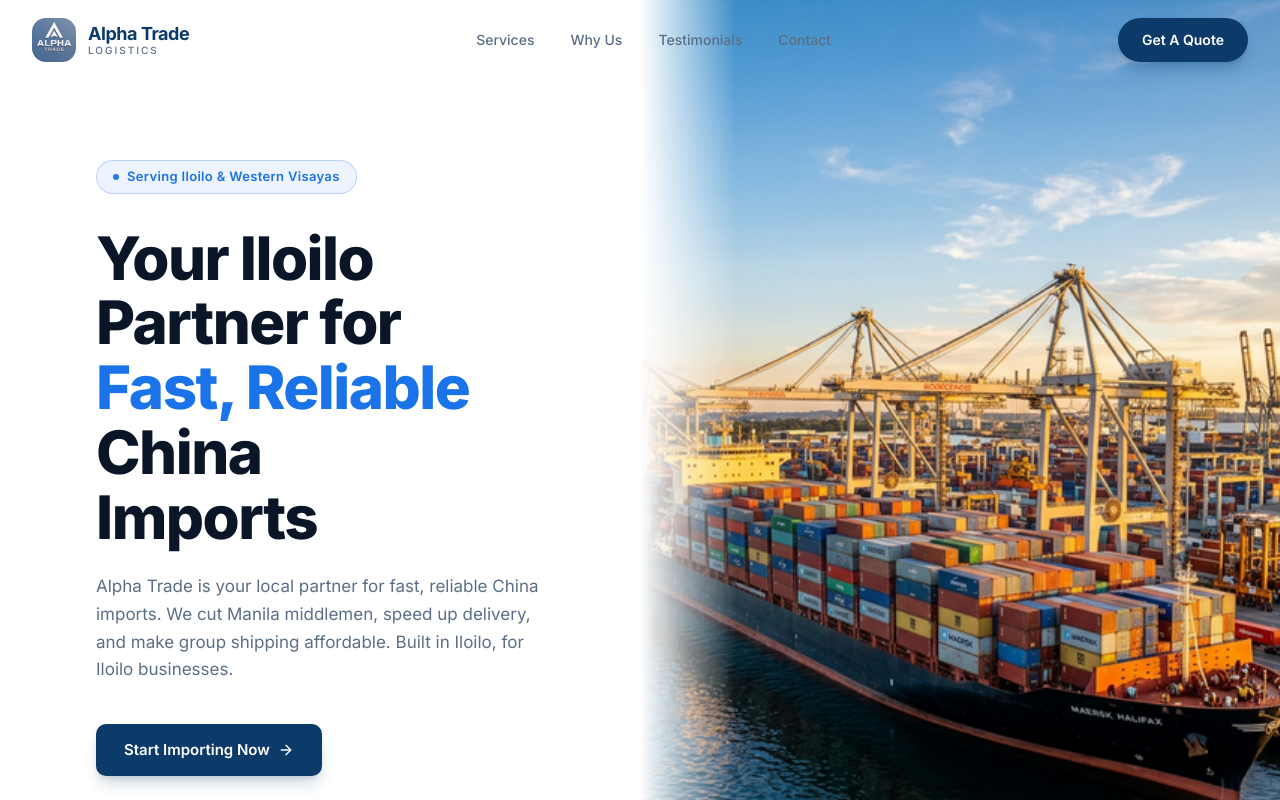
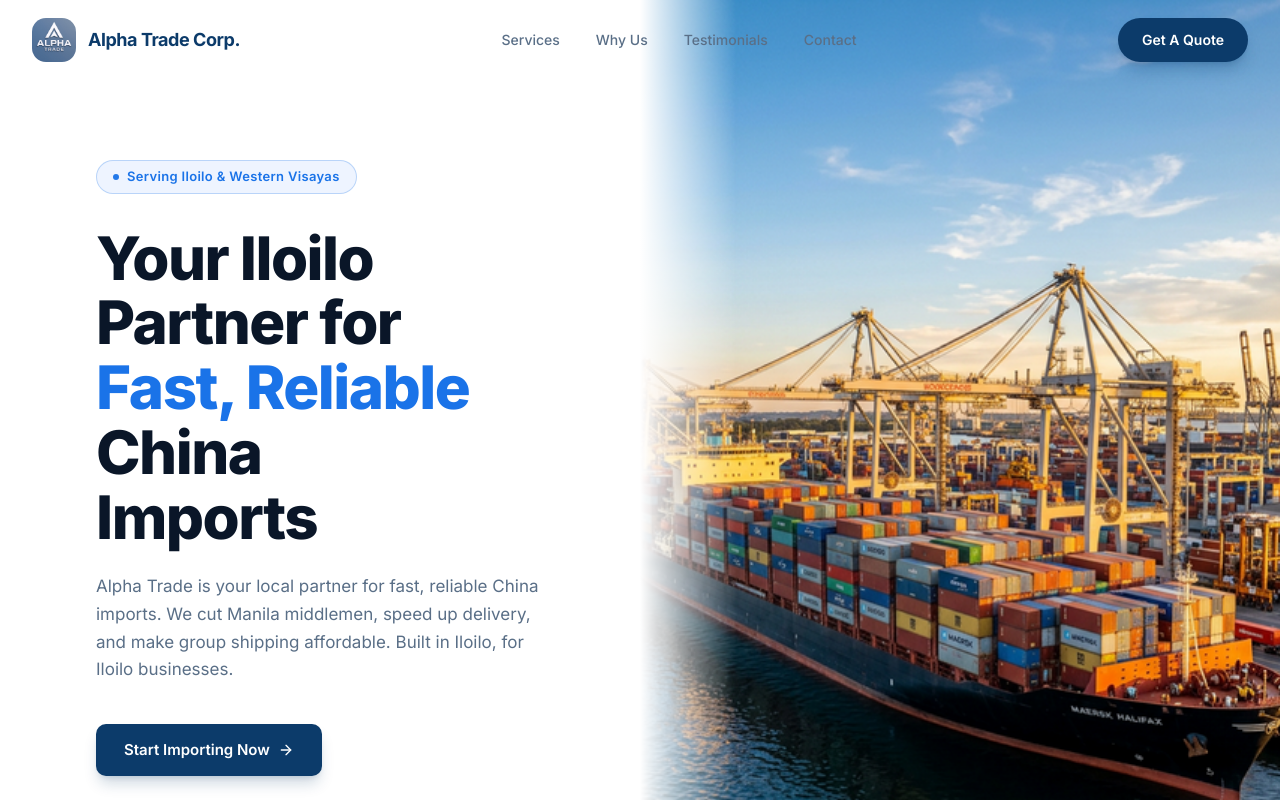
Before and after one commit to Legacy-Solutions-Inc/alphatrading, a Next.js app: page / in a window 1280 px wide. Shown: the top 800 px of the page. Built offline with nearby package versions, Linux system fonts and the light colour scheme.

Commit message:
feat: Add Navbar and Footer UI components.

```diff
--- a/components/ui/footer/Footer.tsx
+++ b/components/ui/footer/Footer.tsx
@@ -33,8 +33,8 @@ export function Footer() {
               <div className={footerStyles.logoIcon}>
                 <img src="/images/alpha-icon.jpg" alt="Alpha Trade Logo" className="h-8 w-8 object-cover rounded" />
               </div>
-              <div className="flex flex-col">
-                <span className={footerStyles.logoTitle}>Alpha Trade</span>
+              <div className="flex flex-col justify-center">
+                <span className={footerStyles.logoTitle}>Alpha Trade Corp.</span>
               </div>
             </Link>
 
@@ -86,8 +86,7 @@ export function Footer() {
         {/* Bottom bar */}
         <div className={footerStyles.bottomBar}>
           <p className={footerStyles.copyright}>
-            &copy; {new Date().getFullYear()} Alpha Trade Logistics Corp. All
-            rights reserved.
+            &copy; {new Date().getFullYear()} Alpha Trade Corp. All rights reserved.
           </p>
           <div className={footerStyles.bottomLinks}>
             <Link href="#" className={footerStyles.bottomLink}>
--- a/components/ui/navbar/Navbar.tsx
+++ b/components/ui/navbar/Navbar.tsx
@@ -31,9 +31,8 @@ export function Navbar() {
           <div className={navbarStyles.logoIcon}>
             <img src="/images/alpha-icon.jpg" alt="Alpha Trade Logo" className="h-11 w-11 object-cover rounded-xl" />
           </div>
-          <div className="flex flex-col">
-            <span className={navbarStyles.logoTitle}>Alpha Trade</span>
-            <span className={navbarStyles.logoSubtitle}>Logistics</span>
+          <div className="flex flex-col justify-center">
+            <span className={navbarStyles.logoTitle}>Alpha Trade Corp.</span>
           </div>
         </Link>
 
```
